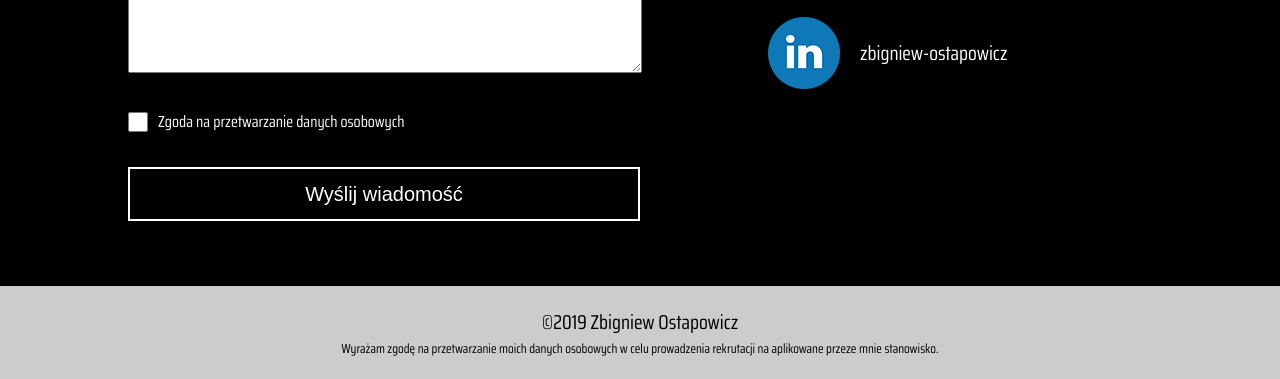
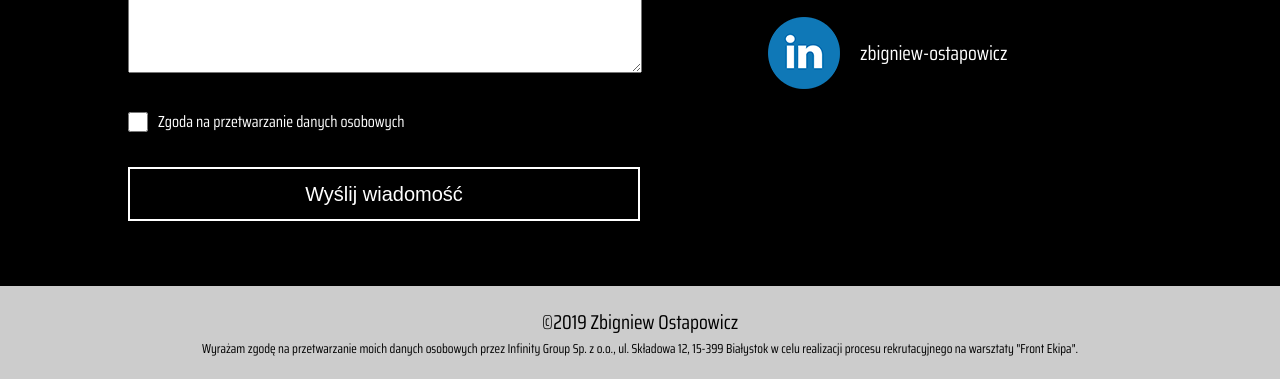
Before and after one commit to ZbigniewOstapowicz/CV, a plain HTML site: page index.html in a window 1280 px wide. Shown: the part 5583-5962 px from the top of the page. Drawn offline with Linux system fonts and the light colour scheme.

Commit message:
zgoda IG front ekipa

```diff
--- a/index.html
+++ b/index.html
@@ -189,11 +189,18 @@
 
                 </form>
                 <div class="socials">
-                    <div class="social clearfix"><img src="img/contact1.png" alt="kontakt"><span class="contactMail">zbigniewostapowicz1<br>@gmail.com</span></div>
+                    <div class="social clearfix"><img src="img/contact1.png"
+                            alt="kontakt"><span class="contactMail">zbigniewostapowicz1<br>@gmail.com</span></div>
                     <div class="social clearfix"><img src="img/contact2.png" alt="kontakt"><span>514413135</span></div>
-                    <div class="social clearfix"><a href="https://www.facebook.com/zbigniew.ostapowicz" target="_blank"><img src="img/contact3.png" alt="kontakt"><span>zbigniewOstapowicz</span></a></div>
-                    <div class="social clearfix"><a href="https://github.com/ZbigniewOstapowicz" target="_blank"><img src="img/github_logo.png" alt="kontakt"><span>ZbigniewOstapowicz</span></a></div>
-                    <div class="social clearfix"><a href="https://www.linkedin.com/in/zbigniew-ostapowicz-663859188/" target="_blank"><img src="img/contact5.png" alt="kontakt"><span>zbigniew-ostapowicz</span></a></div>
+                    <div class="social clearfix">
+                        <a href="https://www.facebook.com/zbigniew.ostapowicz" target="_blank"><img src="img/contact3.png" alt="kontakt"><span>zbigniewOstapowicz</span></a>
+                    </div>
+                    <div class="social clearfix">
+                        <a href="https://github.com/ZbigniewOstapowicz" target="_blank"><img src="img/github_logo.png" alt="kontakt"><span>ZbigniewOstapowicz</span></a>
+                    </div>
+                    <div class="social clearfix">
+                        <a href="https://www.linkedin.com/in/zbigniew-ostapowicz-663859188/" target="_blank"><img src="img/contact5.png" alt="kontakt"><span>zbigniew-ostapowicz</span></a>
+                    </div>
 
                 </div>
 
@@ -203,8 +210,8 @@
         </section>
         <footer>
             &copy;2019 Zbigniew Ostapowicz
-            <p>Wyrażam zgodę na przetwarzanie moich danych osobowych w celu prowadzenia rekrutacji na aplikowane przeze
-                mnie stanowisko.</p>
+            <p>Wyrażam zgodę na przetwarzanie moich danych osobowych przez Infinity Group Sp. z o.o., ul. Składowa 12,
+                15-399 Białystok w celu realizacji procesu rekrutacyjnego na warsztaty "Front Ekipa". </p>
         </footer>
     </div>
     <script src="main.js"></script>
```
